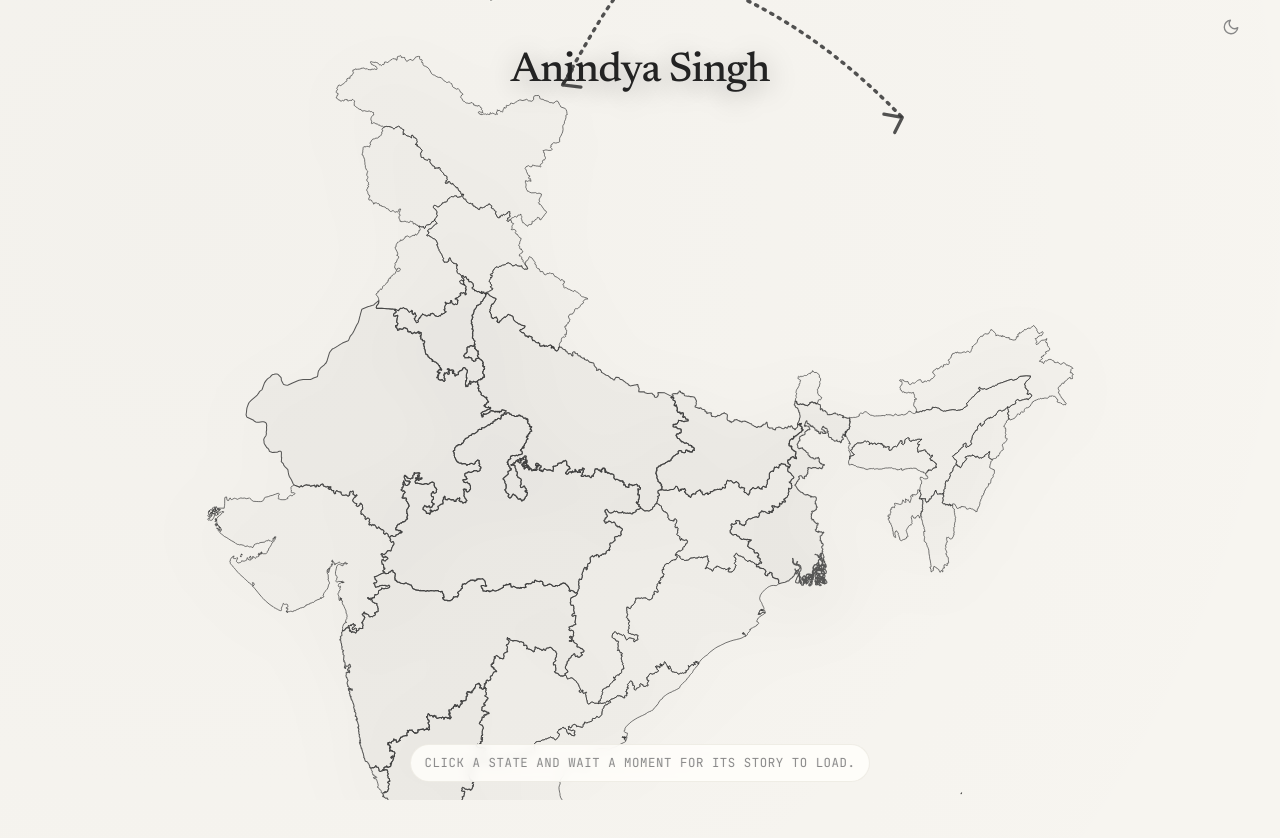
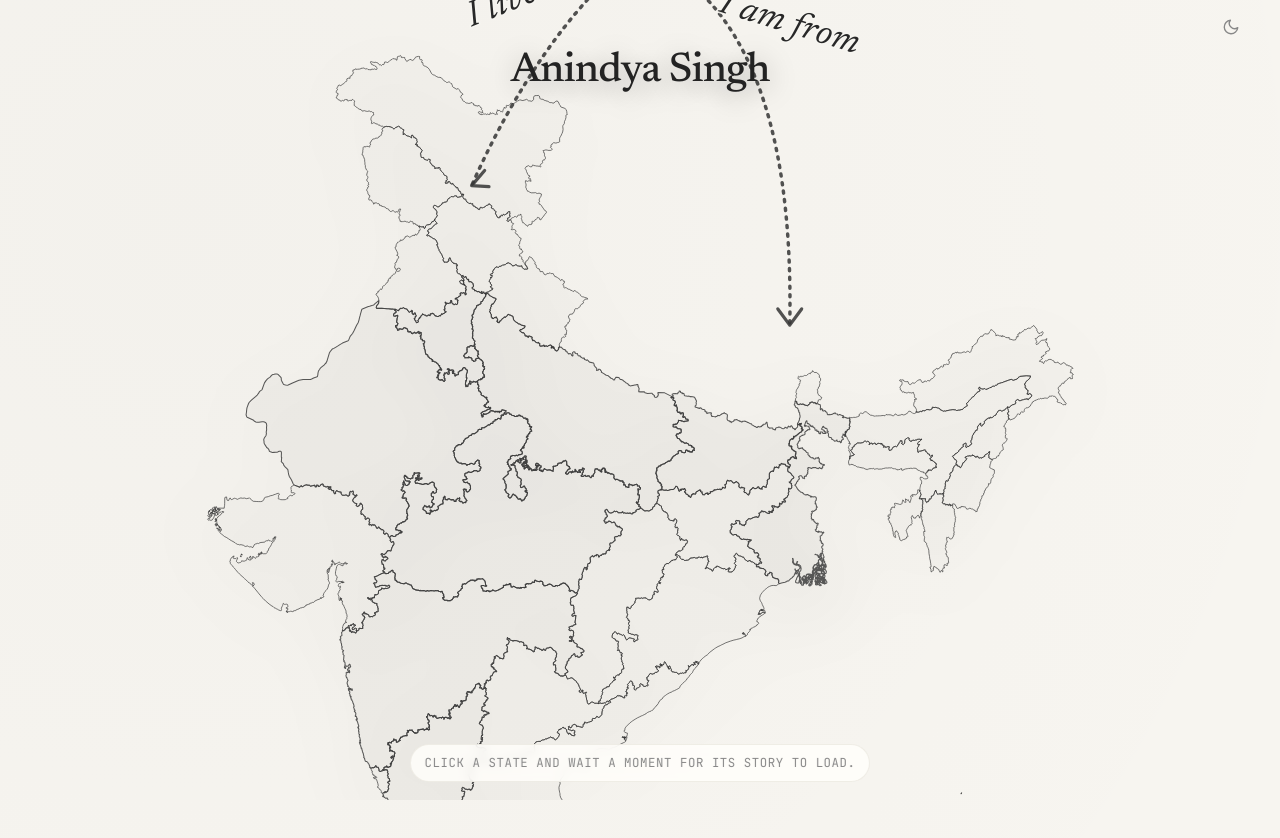
Before and after one commit to Anindyakafka/internetplace, a SvelteKit app: page / in a window 1280 px wide. Shown: the top 838 px of the page. Built offline with nearby package versions, Linux system fonts and the light colour scheme.

Commit message:
aaj chalak aami kal boka

```diff
--- a/src/routes/+page.svelte
+++ b/src/routes/+page.svelte
@@ -334,13 +334,13 @@
 			></div>
 
 			<svg class="map-annotations" viewBox="0 0 1000 1000" aria-hidden="true">
-				<path d="M 495 110 C 620 145, 690 205, 742 258" class="arrow-stroke" />
-				<path d="M 742 258 L 725 255 M 742 258 L 735 272" class="arrow-head" />
-				<text x="612" y="122" class="arrow-label" transform="rotate(9 612 122)">I am from</text>
+				<path d="M 512 112 C 590 150, 642 250, 638 450" class="arrow-stroke" />
+				<path d="M 638 450 L 627 435 M 638 450 L 649 435" class="arrow-head" />
+				<text x="572" y="160" class="arrow-label" transform="rotate(17 572 160)">I am from</text>
 
-				<path d="M 500 118 C 470 150, 450 190, 428 228" class="arrow-stroke" />
-				<path d="M 428 228 L 437 214 M 428 228 L 445 230" class="arrow-head" />
-				<text x="362" y="150" class="arrow-label" transform="rotate(-18 362 150)">I live in</text>
+				<path d="M 486 116 C 438 154, 384 230, 344 321" class="arrow-stroke" />
+				<path d="M 344 321 L 356 307 M 344 321 L 360 322" class="arrow-head" />
+				<text x="344" y="174" class="arrow-label" transform="rotate(-22 344 174)">I live in</text>
 			</svg>
 		</div>
 
--- a/static/data/secc_state_summary.json
+++ b/static/data/secc_state_summary.json
@@ -1,5 +1,5 @@
 {
-  "generatedAt": "2026-07-27T08:34:21.489Z",
+  "generatedAt": "2026-07-27T08:37:10.455Z",
   "source": {
     "rural": "src\\data\\shrug-secc-mord-rural-csv\\secc_rural_shrid.csv",
     "urban": "src\\data\\shrug-secc-parsed-urban-csv\\secc_urban_shrid.csv"
```
Also changed, not shown: 1 other file (tests, documents, lock files or other folders).
